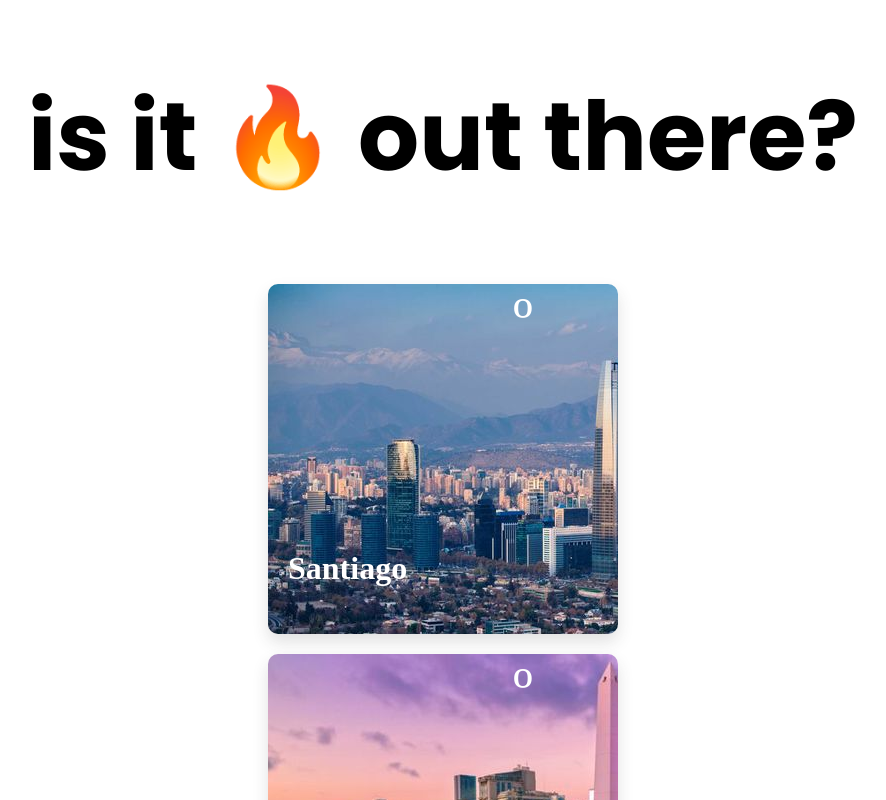
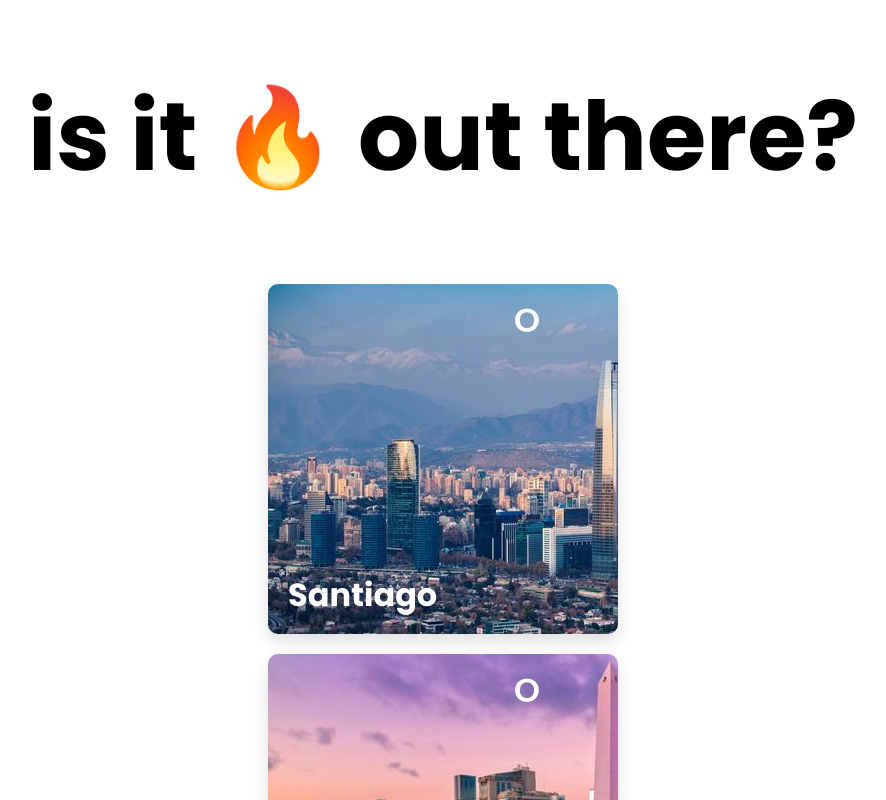
Before and after one commit to victordeassis/weather-app, an Angular app: page / in a window 1280 px wide. Shown: the top 800 px of the page, without its empty margins (197-1083 px from the left). Built offline with nearby package versions, Linux system fonts and the light colour scheme; no server answers.

Commit message:
Included some global CSS.

```diff
--- a/src/styles.css
+++ b/src/styles.css
@@ -1 +1,13 @@
 /* You can add global styles to this file, and also import other style files */
+
+body, h1 {
+    font-family: 'Poppins', sans-serif;
+}
+
+.container {
+    display: flex;
+    flex-wrap: wrap;
+    justify-content: center;
+    max-width: 55vw;
+    margin: 0 auto;
+}
```
